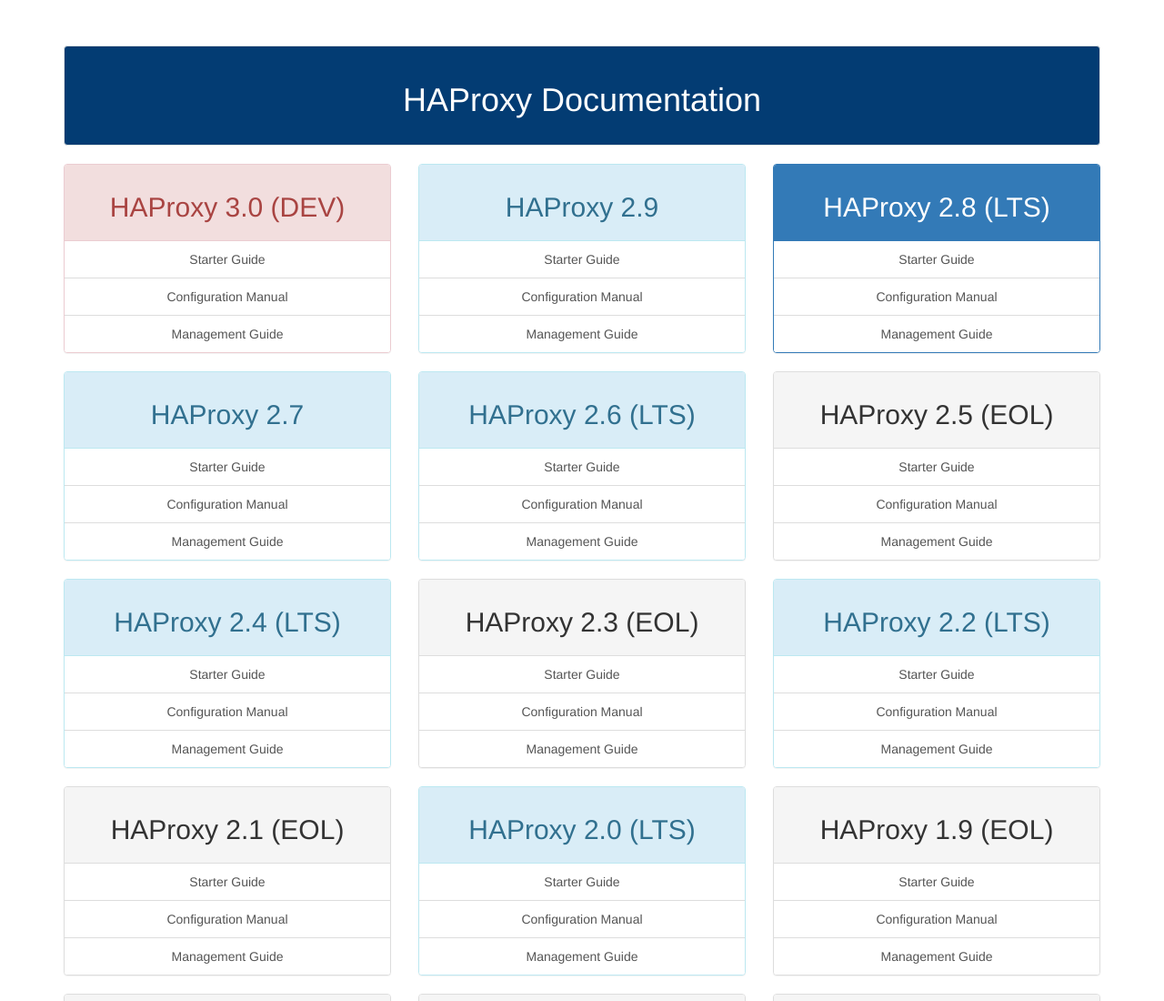
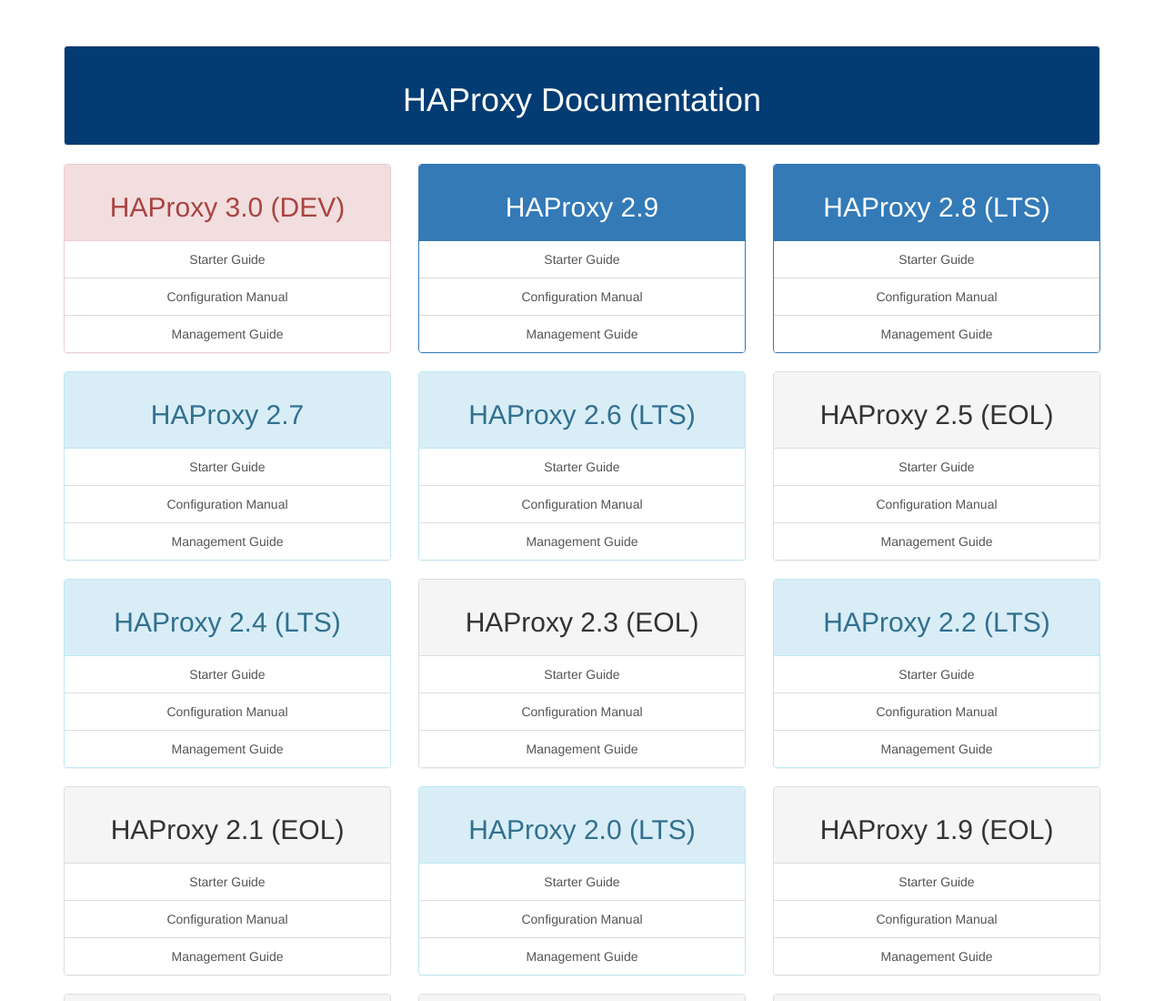
Before and after one commit to haproxy/docs, a plain HTML site: page docs/index.html in a window 1280 px wide. Shown: the top 1100 px of the page at 91% size. Drawn offline with nearby package versions, Linux system fonts and the light colour scheme.

Commit message:
Mark HAProxy 2.9 as `panel-primary`
HAProxy 2.9 is the newest stable version and an equally valid choice as the newest LTS.

```diff
--- a/docs/index.html
+++ b/docs/index.html
@@ -31,7 +31,7 @@
 					</div>
 					<div class="col-md-4 col-sm-6">
 						<div class="text-center">
-							<div class="panel panel-info">
+							<div class="panel panel-primary">
 								<div class="panel-heading">
 									<h2>HAProxy 2.9</h2>
 								</div>
```
